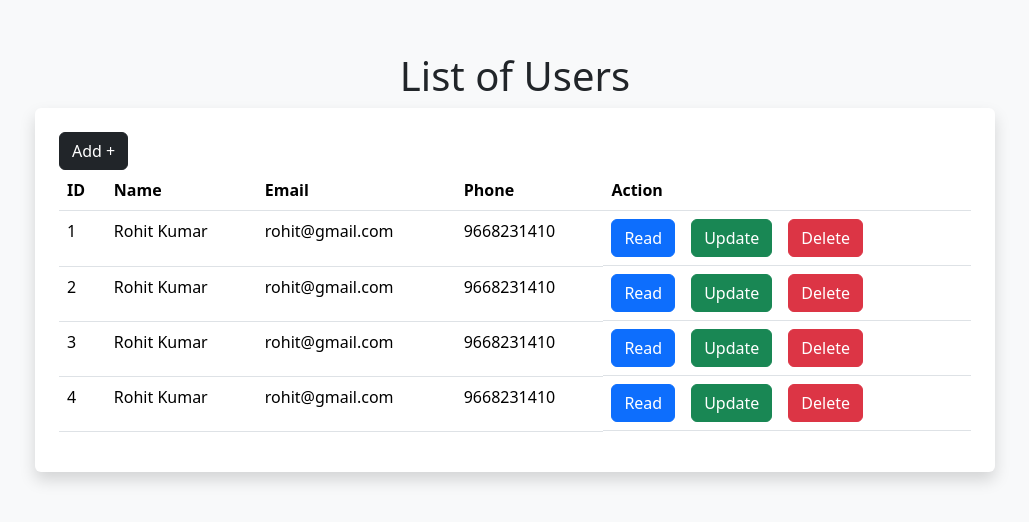
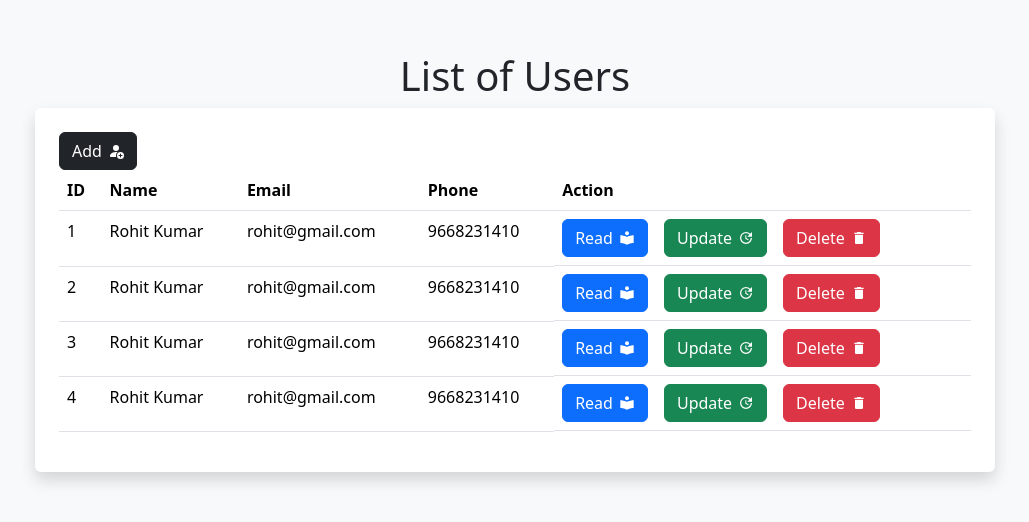
Before and after one commit to rohit-kumaar/crud-in-react-app, a React (Vite) app: page / in a window 1280 px wide. Shown: the part 138-660 px from the top of the page, without its empty margins (125-1154 px from the left). Built offline with nearby package versions, Linux system fonts and the light colour scheme; data requests are answered from the project's data file.

Commit message:
react icon

```diff
--- a/package.json
+++ b/package.json
@@ -17,7 +17,9 @@
     "json-server": "^0.17.3",
     "react": "^18.2.0",
     "react-dom": "^18.2.0",
-    "react-router-dom": "^6.14.2"
+    "react-icons": "^4.10.1",
+    "react-router-dom": "^6.14.2",
+    "sass": "^1.64.1"
   },
   "devDependencies": {
     "@types/react": "^18.2.15",
--- a/src/App.jsx
+++ b/src/App.jsx
@@ -1,9 +1,9 @@
 import React, { Suspense, lazy } from "react";
 import { RouterProvider, createBrowserRouter } from "react-router-dom";
-const Home = lazy(() => import("./components/Home.jsx"));
-const Create = lazy(() => import("./components/Create.jsx"));
-const Update = lazy(() => import("./components/Update.jsx"));
-const Read = lazy(() => import("./components/Read.jsx"));
+const Home = lazy(() => import("./components/Home/Home.jsx"));
+const Create = lazy(() => import("./components/Create/Create.jsx"));
+const Update = lazy(() => import("./components/Update/Update.jsx"));
+const Read = lazy(() => import("./components/Read/Read.jsx"));
 
 const router = createBrowserRouter([
   {
--- a/src/components/Create.jsx
+++ b/src/components/Create/Create.jsx
@@ -1,7 +1,7 @@
 import axios from "axios";
 import React, { useState } from "react";
 import { Link, useNavigate } from "react-router-dom";
-import { useTitle } from "../hooks/useTitle";
+import { useTitle } from "../../hooks/useTitle";
 
 const URL = "http://localhost:3001/users";
 
--- a/src/components/Home.jsx
+++ b/src/components/Home/Home.jsx
@@ -1,7 +1,11 @@
 import axios from "axios";
 import React, { useEffect, useState } from "react";
+import { BiSolidBookReader } from "react-icons/bi";
+import { BsPersonFillAdd } from "react-icons/bs";
+import { MdDelete, MdOutlineUpdate } from "react-icons/md";
 import { Link } from "react-router-dom";
-import { useTitle } from "../hooks/useTitle";
+import { useTitle } from "../../hooks/useTitle";
+import "./Home.scss";
 
 const URL = "http://localhost:3001/users";
 
@@ -37,8 +41,8 @@ function Home() {
         <h1>List of Users</h1>
 
         <div className="w-75 rounded bg-white shadow p-4">
-          <Link to="/create" className="btn btn-dark ">
-            Add +
+          <Link to="/create" className="btn btn-dark add-btn">
+            Add <BsPersonFillAdd />
           </Link>
 
           <table className="table">
@@ -60,16 +64,16 @@ function Home() {
                   <td>{user.phone}</td>
                   <td className="d-flex gap-3 ">
                     <Link to={`/read/${user.id}`} className="btn btn-primary">
-                      Read
+                      Read <BiSolidBookReader />
                     </Link>
                     <Link to={`/update/${user.id}`} className="btn btn-success">
-                      Update
+                      Update <MdOutlineUpdate />
                     </Link>
                     <button
                       className="btn btn-danger"
                       onClick={(e) => handleDelete(user.id)}
                     >
-                      Delete
+                      Delete <MdDelete />
                     </button>
                   </td>
                 </tr>
--- a/src/components/Read.jsx
+++ b/src/components/Read/Read.jsx
@@ -1,7 +1,9 @@
 import axios from "axios";
 import React, { useEffect, useState } from "react";
+import { AiOutlineEdit } from "react-icons/ai";
+import { RiArrowGoBackFill } from "react-icons/ri";
 import { Link, useParams } from "react-router-dom";
-import { useTitle } from "../hooks/useTitle";
+import { useTitle } from "../../hooks/useTitle";
 
 function Read() {
   useTitle("Read");
@@ -36,12 +38,14 @@ function Read() {
             <strong>Phone : {userData.phone}</strong>
           </div>
 
-          <Link to={`/update/${id}`} className="btn btn-success me-3">
-            Edit
-          </Link>
-          <Link to="/" className="btn btn-primary">
-            Back
-          </Link>
+          <div className="d-flex align-items-center">
+            <Link to={`/update/${id}`} className="btn btn-success me-3">
+              Edit <AiOutlineEdit />
+            </Link>
+            <Link to="/" className="btn btn-primary">
+              Back <RiArrowGoBackFill />
+            </Link>
+          </div>
         </div>
       </div>
     </>
--- a/src/components/Update.jsx
+++ b/src/components/Update/Update.jsx
@@ -1,7 +1,9 @@
 import axios from "axios";
 import React, { useEffect, useState } from "react";
+import { MdOutlineUpdate } from "react-icons/md";
+import { RiArrowGoBackFill } from "react-icons/ri";
 import { Link, useNavigate, useParams } from "react-router-dom";
-import { useTitle } from "../hooks/useTitle";
+import { useTitle } from "../../hooks/useTitle";
 
 function Update() {
   useTitle("Update");
@@ -86,10 +88,15 @@ function Update() {
                 onChange={handleChange}
               />
             </div>
-            <button className="btn btn-success me-3">Update</button>
-            <Link to="/" className="btn btn-primary">
-              Back
-            </Link>
+
+            <div className="d-flex align-items-center">
+              <button className="btn btn-success me-3">
+                Update <MdOutlineUpdate />
+              </button>
+              <Link to="/" className="btn btn-primary">
+                Back <RiArrowGoBackFill />
+              </Link>
+            </div>
           </form>
         </div>
       </div>
--- /dev/null
+++ b/src/index.scss
@@ -0,0 +1,7 @@
+.btn {
+  width: fit-content !important;
+  display: flex;
+  align-items: center;
+  justify-content: center;
+  gap: 6px;
+}
--- a/src/main.jsx
+++ b/src/main.jsx
@@ -2,7 +2,7 @@ import "bootstrap/dist/css/bootstrap.min.css";
 import React from "react";
 import ReactDOM from "react-dom/client";
 import App from "./App.jsx";
-import "./index.css";
+import "./index.scss";
 
 ReactDOM.createRoot(document.getElementById("root")).render(
   <React.StrictMode>
```
Also changed, not shown: src/components/Home/Home.scss (added), src/index.css (deleted), 1 other file (tests, documents, lock files or other folders).
